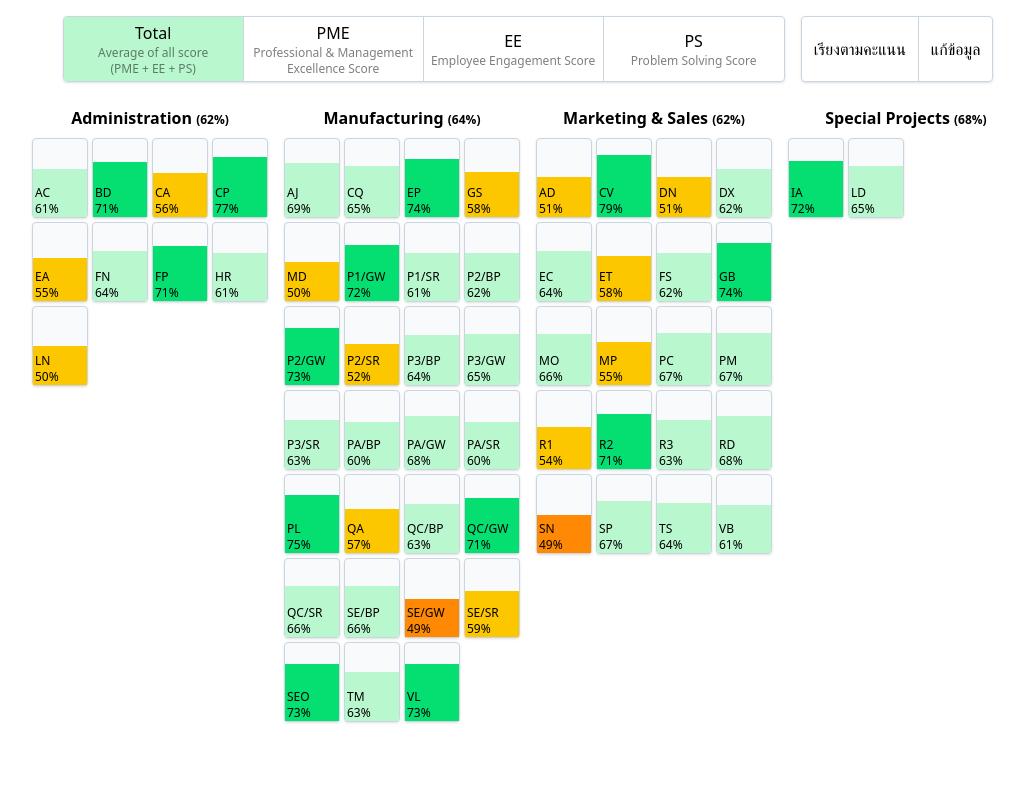
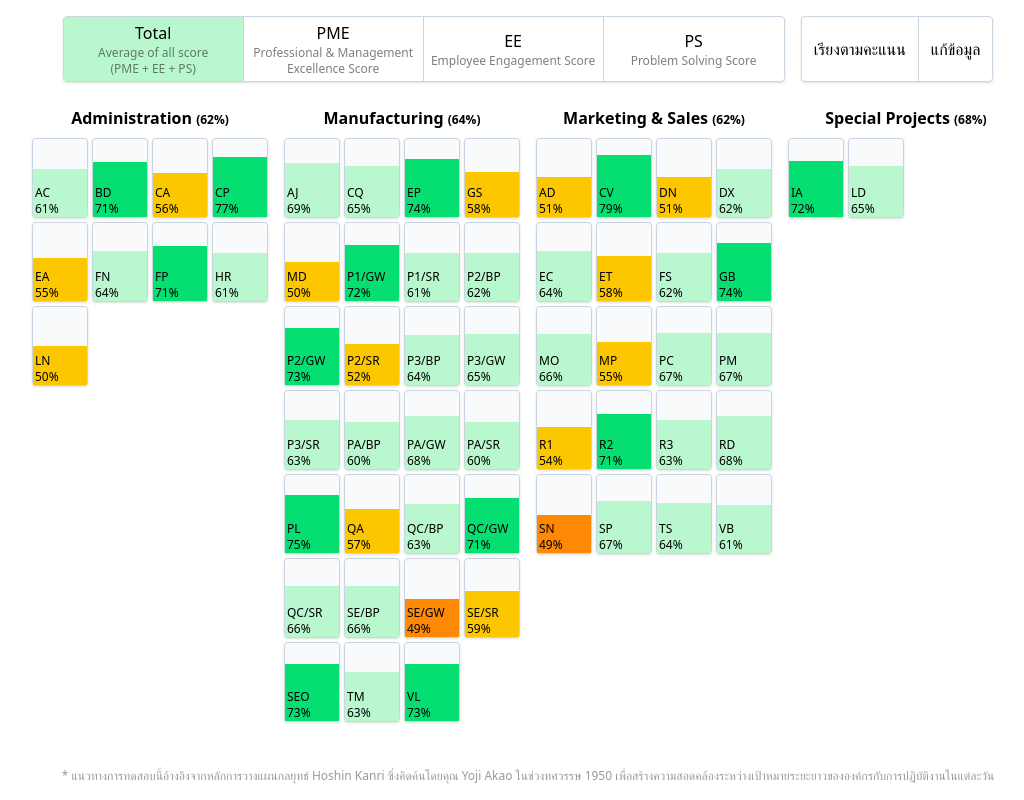
Before and after one commit to krist7599555/toyota-visualize, a SvelteKit app: page / in a window 1280 px wide. Shown: the whole page, without its empty margins (112-1136 px from the left). Built offline with nearby package versions, Linux system fonts and the light colour scheme.

Commit message:
feat: add desc

```diff
--- a/src/routes/+page.svelte
+++ b/src/routes/+page.svelte
@@ -200,15 +200,16 @@ PS,Problem Solving,Score
 </script>
 
 <!-- svelte-ignore a11y_no_static_element_interactions -->
-<section
-	class="bg-white"
+<div
+	class="flex min-h-screen flex-col bg-white"
 	ondblclick={(e) => {
 		if (e.target == e.currentTarget) {
 			e.currentTarget.requestFullscreen();
 		}
 	}}
 >
-	<div class="mt-4 flex flex-wrap justify-center gap-4">
+	<!-- BEGIN actions -->
+	<section class="mt-4 flex flex-wrap justify-center gap-4">
 		<div
 			aria-label="Scores Select"
 			class="grid w-fit grid-cols-2 justify-center rounded border border-slate-300 text-balance shadow md:grid-cols-4 md:divide-x md:divide-slate-300"
@@ -240,8 +241,11 @@ PS,Problem Solving,Score
 			</button>
 			<button type="button" class="px-3 py-1" onclick={handleEditScore}> แก้ข้อมูล </button>
 		</div>
-	</div>
-	<div class="mx-auto mt-6 grid w-fit gap-4 sm:grid-cols-2 md:grid-cols-4">
+	</section>
+	<!-- END actions -->
+
+	<!-- BEGIN data points -->
+	<section class="mx-auto mt-6 mb-6 grid w-fit gap-4 sm:grid-cols-2 md:grid-cols-4">
 		{#each Object.values(es.groupBy(data.scores, (d) => d.department)) as departments}
 			{@const avg_score = Math.floor(
 				es.sumBy(departments, (d) => d.score_curr) / departments.length
@@ -305,5 +309,12 @@ PS,Problem Solving,Score
 				</div>
 			</div>
 		{/each}
-	</div>
-</section>
+	</section>
+	<!-- END data points -->
+
+	<p class="mt-auto mb-4 text-center text-xs text-balance opacity-40">
+		* แนวทางการทดสอบนี้อ้างอิงจากหลักการวางแผนกลยุทธ์ Hoshin Kanri ซึ่งคิดค้นโดยคุณ Yoji Akao
+		ในช่วงทศวรรษ 1950
+		เพื่อสร้างความสอดคล้องระหว่างเป้าหมายระยะยาวขององค์กรกับการปฏิบัติงานในแต่ละวัน
+	</p>
+</div>
```
